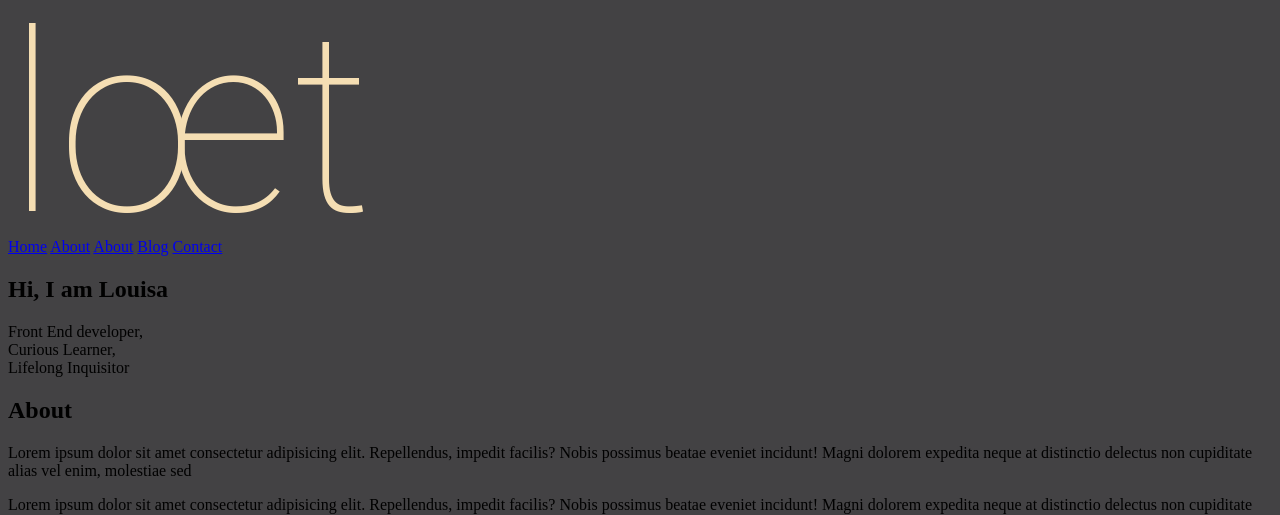
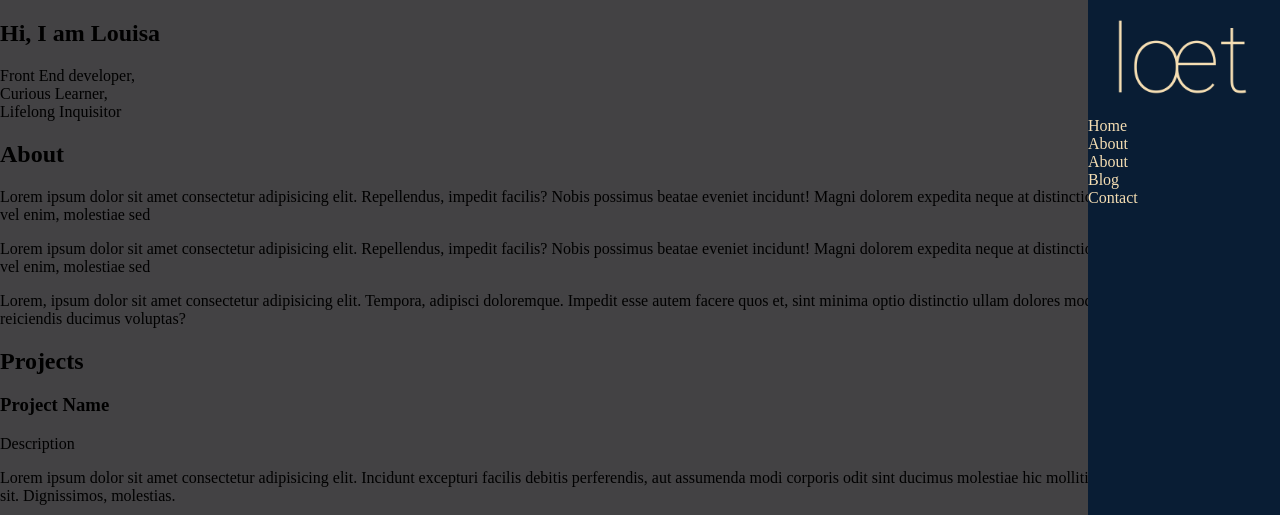
Before and after one commit to loetcodes/portfolio_site, a plain HTML site: page index.html in a window 1280 px wide. Shown: the top 515 px of the page. Drawn offline with Linux system fonts and the light colour scheme.

Commit message:
menu bar styled

```diff
--- a/css/style.css
+++ b/css/style.css
@@ -4,4 +4,42 @@
     background: #270f4a;
     background: #091d34;
     background: #434244;
+    margin: 0;
 }
+
+.menu-container {
+    background: #091d34;
+    text-decoration: none;
+}
+
+.brand-logo {
+    width: 95%;
+    margin: 8% auto;
+    display: flex;
+    text-decoration: none;
+}
+
+.img-icon {
+    width: 80%;
+    height: auto;
+    margin: auto;
+}
+
+#menu-bar {
+    position: fixed;
+    top: 0%;
+    right: 0%;
+    height: 100vh;
+    width: 15%;
+    color: #f5deb3;
+}
+
+.menu-links {
+    display: flex;
+    flex-direction: column;
+}
+
+.menu-links a {
+    text-decoration: none;
+    color: #f5deb3;
+}
--- a/index.html
+++ b/index.html
@@ -6,11 +6,11 @@
 </head>
 <body class="main-body">
 	<!-- NAVIGATION MENU -->
-	<div id="menu-bar">
-		<a href="#home" id="main-logo" class="title-cont">
+	<div id="menu-bar" class="menu-container">
+		<a href="#home" id="main-logo" class="brand-logo">
 			<img class="img-icon" src="images/social_icons/loet_wheat_logo.png" alt="loet logo">
 		</a>
-		<nav id="navigation">
+		<nav id="navigation" class="menu-links">
 			<a href="#home">Home</a>
 			<a href="#about">About</a>
 			<a href="#projects">About</a>
```
